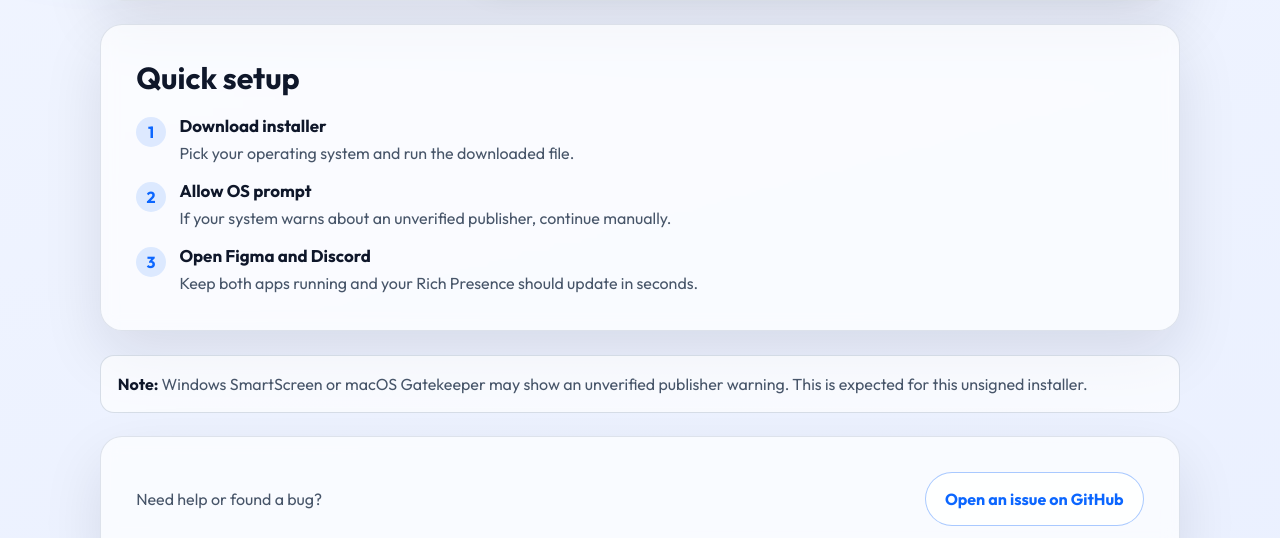
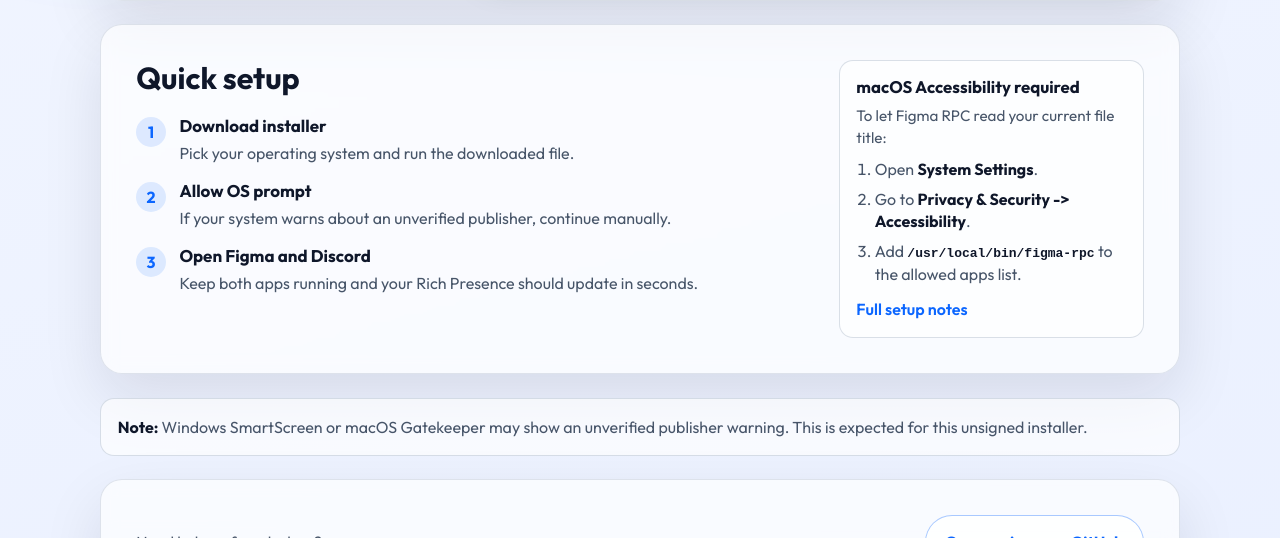
Before and after one commit to SleepyPandas/Figma-Discord-Rich-Presence, a plain HTML site: page docs/index.html in a window 1280 px wide. Shown: the part 1016-1554 px from the top of the page. Drawn offline with Linux system fonts and the light colour scheme.

Commit message:
docs: add accessibility instructions and latest version info to the website

```diff
--- a/docs/index.html
+++ b/docs/index.html
@@ -111,6 +111,7 @@
                   Download for macOS
                 </a>
               </div>
+              <p class="version-meta">Latest release: <strong>v1.0.1</strong></p>
             </div>
           </div>
           <a
@@ -145,6 +146,8 @@
       </section>
 
       <section class="card reveal" data-reveal aria-labelledby="steps-title">
+        <div class="setup-layout">
+          <div class="setup-main">
             <h2 id="steps-title">Quick setup</h2>
             <ol class="steps-list">
               <li>
@@ -169,6 +172,25 @@
                 </div>
               </li>
             </ol>
+          </div>
+          <aside class="accessibility-card" role="note" aria-labelledby="accessibility-title">
+            <h2 id="accessibility-title">macOS Accessibility required</h2>
+            <p class="accessibility-intro">To let Figma RPC read your current file title:</p>
+            <ol class="accessibility-steps">
+              <li>Open <strong>System Settings</strong>.</li>
+              <li>Go to <strong>Privacy &amp; Security -&gt; Accessibility</strong>.</li>
+              <li>Add <code>/usr/local/bin/figma-rpc</code> to the allowed apps list.</li>
+            </ol>
+            <a
+              class="inline-link"
+              href="https://github.com/SleepyPandas/Figma-Discord-Rich-Presence/blob/main/ReadME.md#macos"
+              target="_blank"
+              rel="noopener noreferrer"
+            >
+              Full setup notes
+            </a>
+          </aside>
+        </div>
       </section>
 
       <section class="note-strip reveal" data-reveal role="note" aria-label="Installer note">
--- a/docs/styles.css
+++ b/docs/styles.css
@@ -385,6 +385,16 @@
   gap: 0.8rem;
 }
 
+.version-meta {
+  margin-top: 0.75rem;
+  text-align: center;
+  font-size: 0.86rem;
+}
+
+.version-meta strong {
+  color: var(--text-primary);
+}
+
 .button {
   display: inline-flex;
   justify-content: center;
@@ -493,6 +503,17 @@
   display: block;
 }
 
+.setup-layout {
+  display: grid;
+  grid-template-columns: minmax(0, 1fr) minmax(250px, 0.45fr);
+  gap: clamp(1rem, 2.2vw, 1.5rem);
+  align-items: start;
+}
+
+.setup-main h2 {
+  margin-bottom: 1.2rem;
+}
+
 .steps-list {
   list-style: none;
   margin: 0;
@@ -519,6 +540,60 @@
   justify-content: center;
   font-weight: 700;
   margin-top: 0.08rem;
+}
+
+.accessibility-card {
+  border: 1px solid var(--note-border);
+  background: var(--note-bg);
+  border-radius: 14px;
+  padding: 1rem 1.05rem;
+}
+
+.accessibility-card h2,
+.accessibility-card h3 {
+  margin-bottom: 0.45rem;
+  font-size: 1.05rem;
+}
+
+.accessibility-card p {
+  font-size: 0.95rem;
+}
+
+.accessibility-intro {
+  margin-bottom: 0.5rem;
+}
+
+.accessibility-steps {
+  margin: 0;
+  padding-left: 1.15rem;
+  display: grid;
+  gap: 0.45rem;
+}
+
+.accessibility-steps li {
+  color: var(--text-secondary);
+  line-height: 1.4;
+}
+
+.accessibility-card strong,
+.accessibility-card code {
+  color: var(--text-primary);
+}
+
+.accessibility-card code {
+  font-weight: 600;
+}
+
+.inline-link {
+  display: inline-block;
+  margin-top: 0.75rem;
+  color: var(--accent);
+  font-weight: 600;
+  text-decoration: none;
+}
+
+.inline-link:hover {
+  text-decoration: underline;
 }
 
 .note-strip {
@@ -623,6 +698,10 @@
     grid-template-columns: 1fr;
   }
 
+  .setup-layout {
+    grid-template-columns: 1fr;
+  }
+
   .preview-media {
     justify-self: start;
     width: min(100%, 663px);
@@ -661,6 +740,10 @@
   h1,
   .hero-copy {
     margin-inline: 0;
+  }
+
+  .version-meta {
+    text-align: left;
   }
 
   .hero-releases-link {
```
Lines whose indentation alone changed are shown as unchanged.
